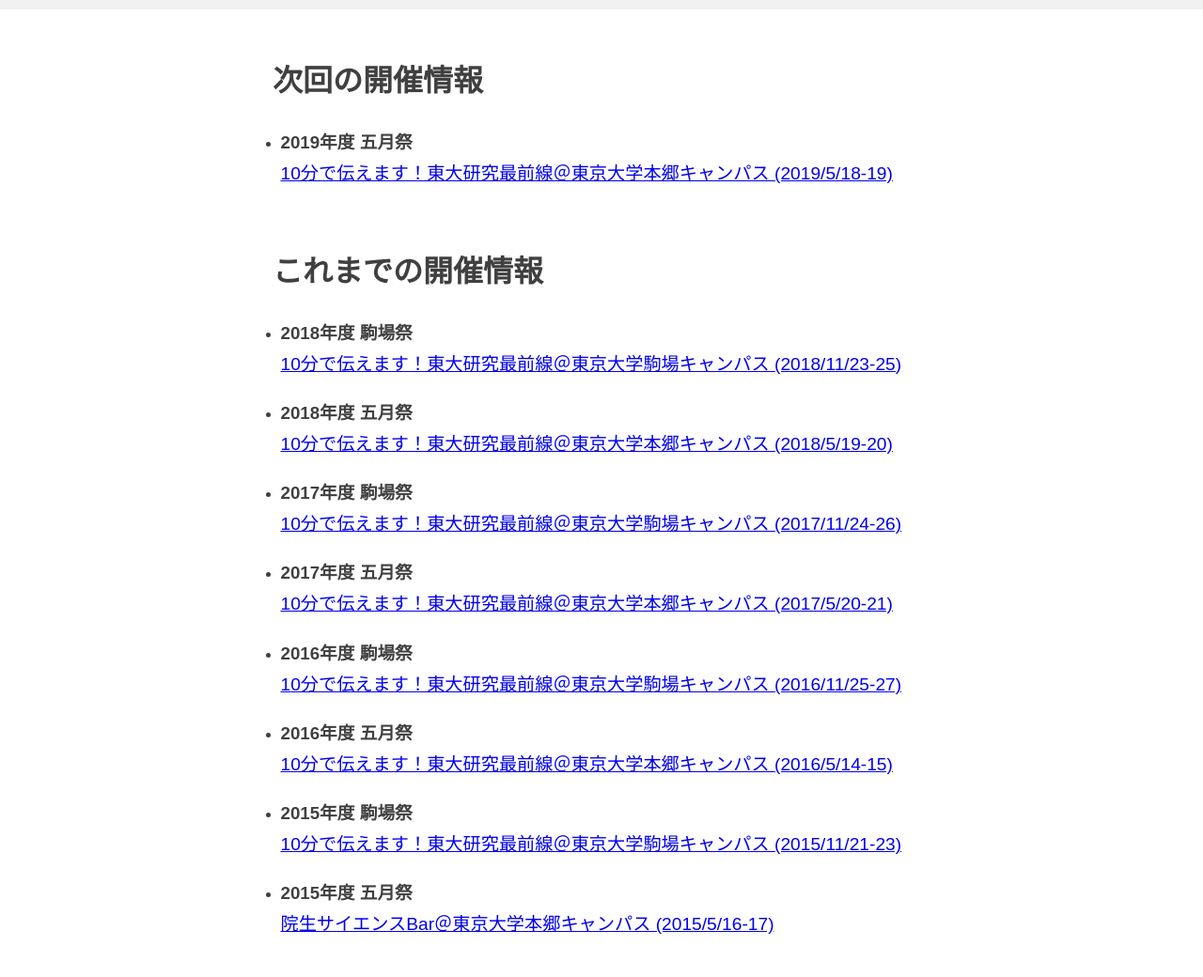
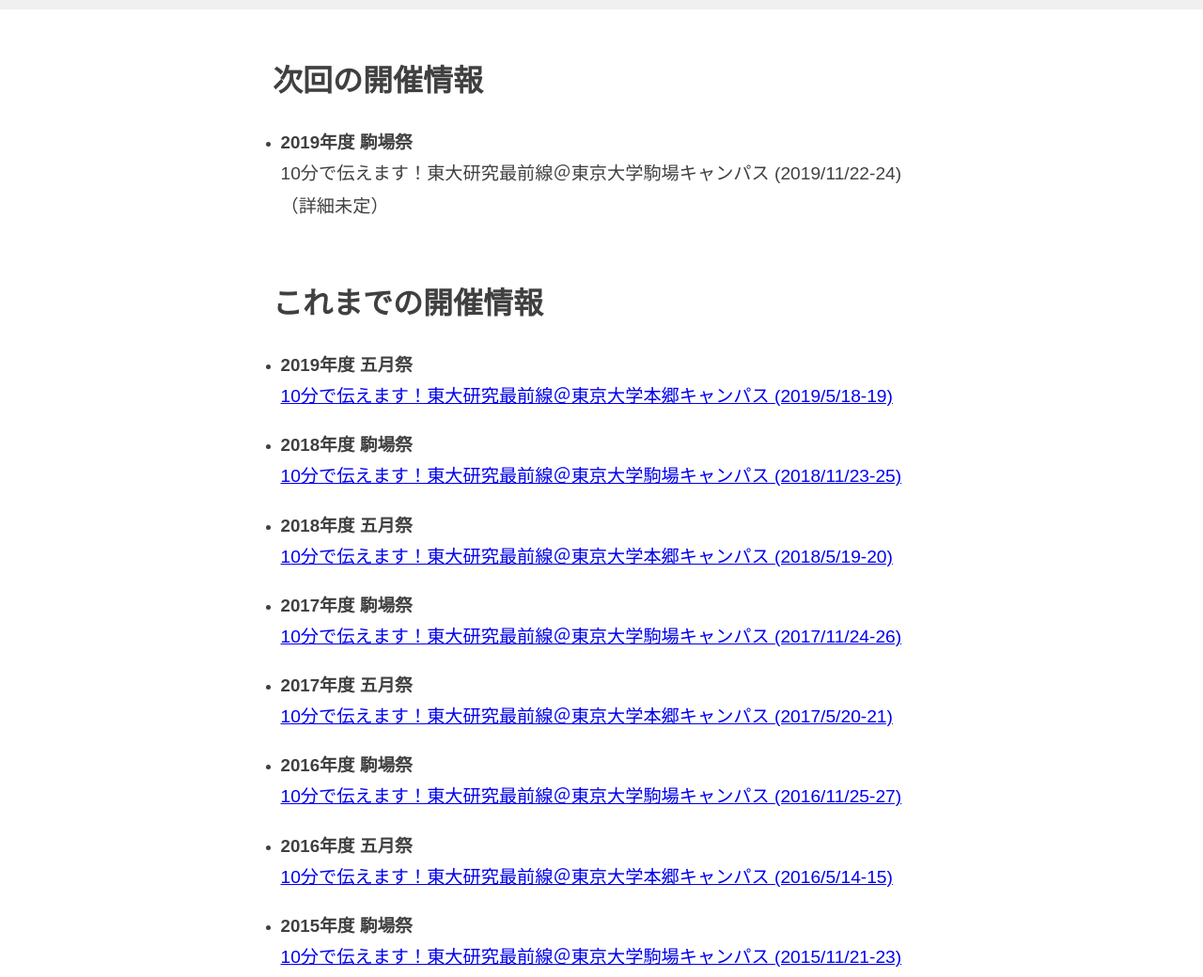
Before and after one commit to ut-10min/ut-10min.github.io, a plain HTML site: page index.html in a window 1280 px wide. Shown: the part 800-1840 px from the top of the page at 94% size. Drawn offline with nearby package versions, Linux system fonts and the light colour scheme.

Commit message:
次の駒場祭用

```diff
--- a/index.html
+++ b/index.html
@@ -68,15 +68,21 @@
             <h2>次回の開催情報</h2>
             <ul id="past-list">
                 <li>
+                    <h3>2019年度 駒場祭</h3>
+                    <!--<a href="https://ut-10min.github.io/mf92/" target="_blank">-->
+                        <p>10分で伝えます！東大研究最前線＠東京大学駒場キャンパス (2019/11/22-24) （詳細未定）</p>
+                    <!--</a>-->
+                </li>
+            </ul>
+            <p>&nbsp;</p>
+            <h2>これまでの開催情報</h2>
+            <ul id="past-list">
+                <li>
                     <h3>2019年度 五月祭</h3>
                     <a href="https://ut-10min.github.io/mf92/" target="_blank">
                         <p>10分で伝えます！東大研究最前線＠東京大学本郷キャンパス (2019/5/18-19)</p>
                     </a>
                 </li>
-            </ul>
-            <p>&nbsp;</p>
-            <h2>これまでの開催情報</h2>
-            <ul id="past-list">
                 <li>
                     <h3>2018年度 駒場祭</h3>
                     <a href="https://ut-10min.github.io/kf69/" target="_blank">
```
